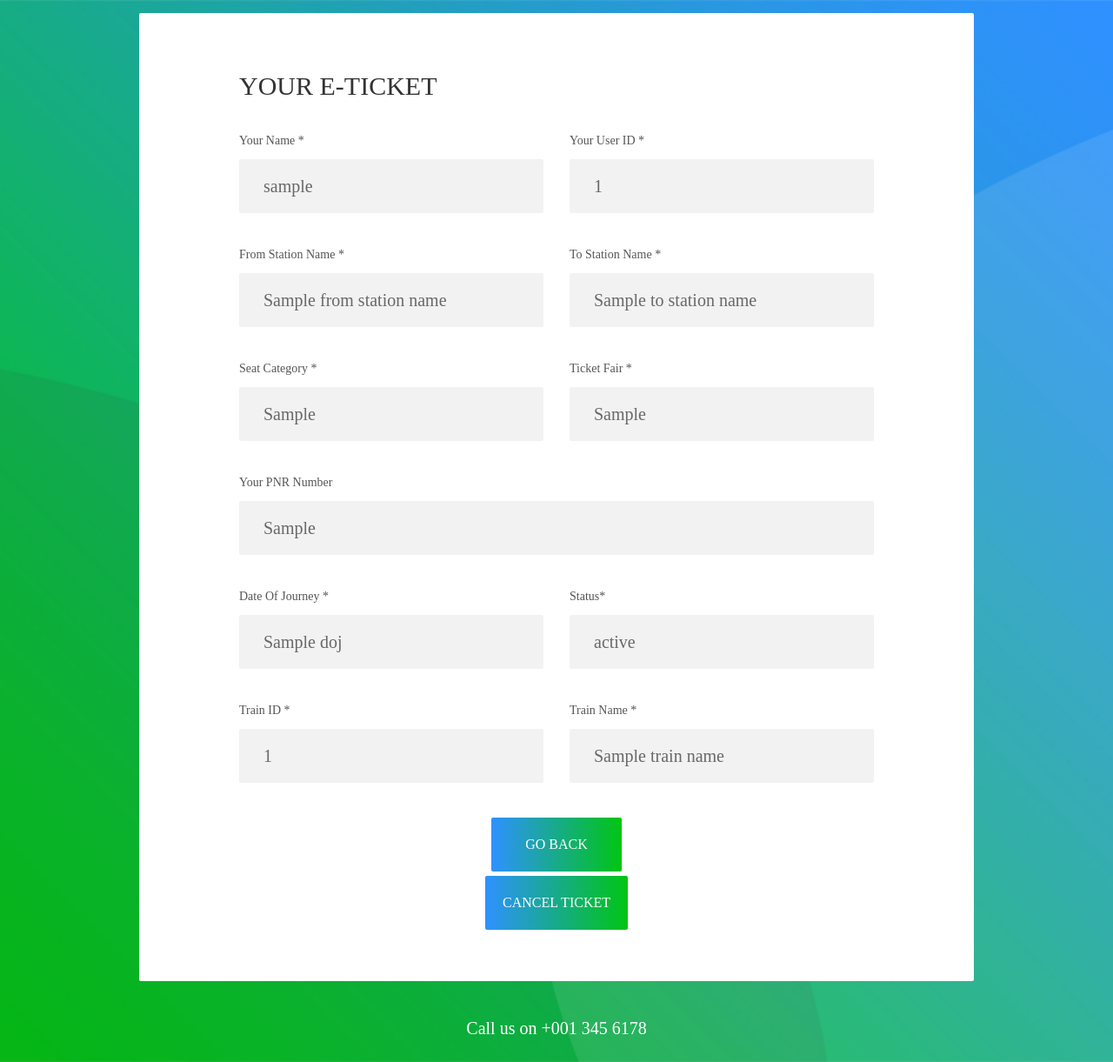
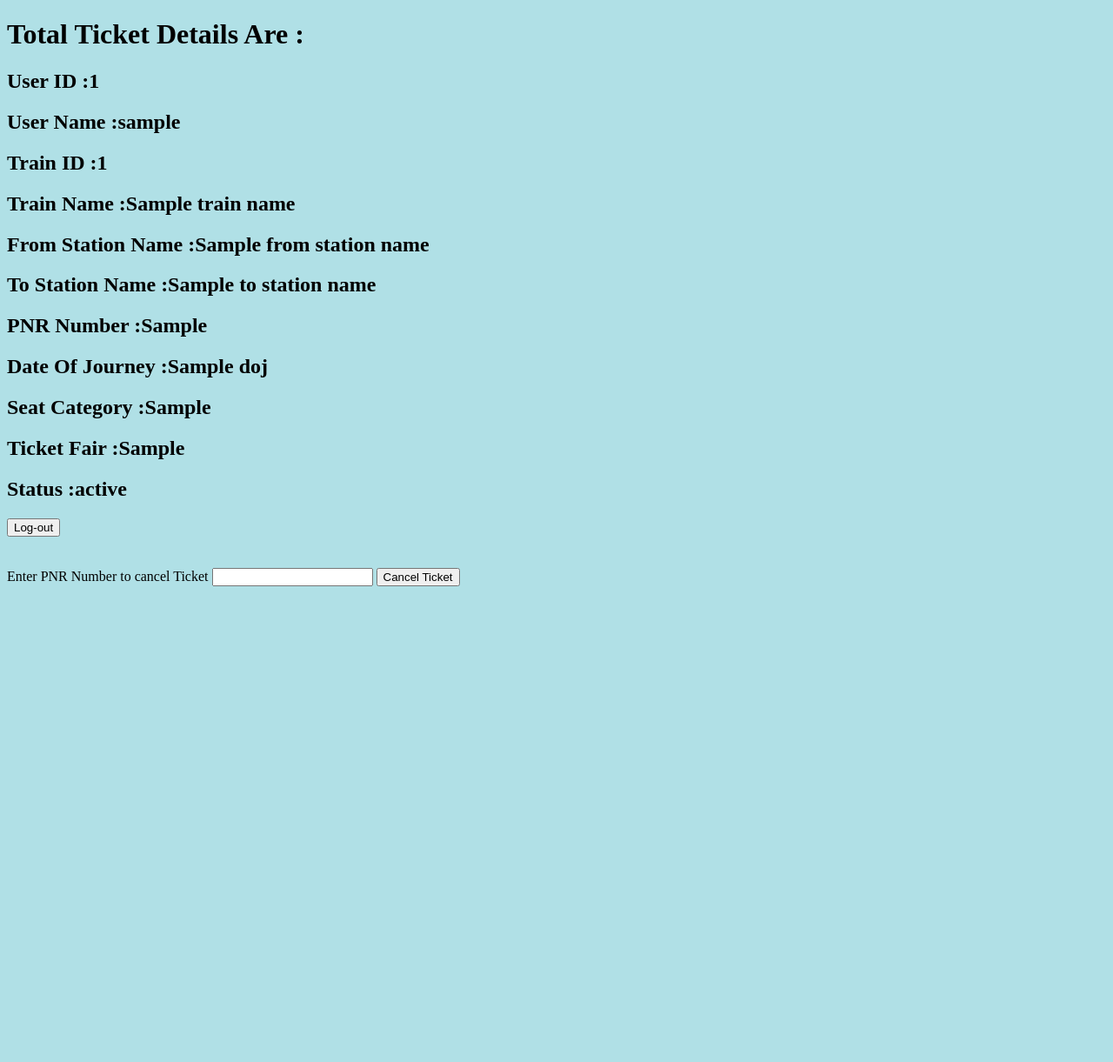
Before and after one commit to harshilmehta67/Railway-Management-System, a Flask app: template templates/user_eTicket.html in a window 1280 px wide. Shown: the whole page at 87% size. After the commit the page ends 674 px from the top, so only its background shows below. Run offline with Flask 2, Linux system fonts and the light colour scheme; the template is opened without the code that fills it: most values are stand-ins (such as "Sample title", 1, 10 or a date in 2020); some libraries are stand-ins or nearby versions; some web fonts are replaced.

Commit message:
ticket dipslay page

```diff
--- a/templates/user_eTicket.html
+++ b/templates/user_eTicket.html
@@ -1,144 +1,30 @@
 <!DOCTYPE html>
-<html lang="en">
-<head>
-	<title>Contact V11</title>
-	<meta charset="UTF-8">
-	<meta name="viewport" content="width=device-width, initial-scale=1">
-<!--===============================================================================================-->
-	<link rel="icon" type="image/png" href="images/icons/favicon.ico"/>
-<!--===============================================================================================-->
-	<link rel="stylesheet" type="text/css" href="vendor/bootstrap/css/bootstrap.min.css">
-<!--===============================================================================================-->
-	<link rel="stylesheet" type="text/css" href="fonts/font-awesome-4.7.0/css/font-awesome.min.css">
-<!--===============================================================================================-->
-	<link rel="stylesheet" type="text/css" href="fonts/Linearicons-Free-v1.0.0/icon-font.min.css">
-<!--===============================================================================================-->
-	<link rel="stylesheet" type="text/css" href="vendor/animate/animate.css">
-<!--===============================================================================================-->
-	<link rel="stylesheet" type="text/css" href="vendor/css-hamburgers/hamburgers.min.css">
-<!--===============================================================================================-->
-	<link rel="stylesheet" type="text/css" href="vendor/select2/select2.min.css">
-<!--===============================================================================================-->
-	<link rel="stylesheet" type="text/css" href="css/util.css">
-	<link rel="stylesheet" type="text/css" href="css/main.css">
-<!--===============================================================================================-->
-</head>
-<body>
+<html>
+<body style="background-color:powderblue;">
 
+<h1>Total Ticket Details Are :</h1>
+<h2>User ID                 :{{user_id}}</h2>
+<h2>User Name               :{{user_name}}</h2>
+<h2>Train ID                 :{{train_id}}</h2>
+<h2>Train Name               :{{train_name}}</h2>
+<h2>From Station Name                 :{{from_station_name}}</h2>
+<h2>To Station Name               :{{to_station_name}}</h2>
+<h2> PNR Number               :{{passenger_pnrno}}</h2>
+<h2> Date Of Journey               :{{doj}}</h2>
+<h2>Seat Category                 :{{seat_category}}</h2>
+<h2>Ticket Fair              :{{ticket_fair}}</h2>
+<h2> Status               :{{status}}</h2>
+<form action = "http://localhost:5000/user_bookTicket" method="POST" >
+		<input class="button1" value="Log-out" type="submit" />
+</form>
+<br>
+<br>
 
-	<div class="container-contact100" style="background-image: url('images/bg-01.jpg');">
-		<div class="wrap-contact100">
-			<form class="contact100-form validate-form">
-				<span class="contact100-form-title">
-					Your e-Ticket
-				</span>
-
-				<div class="wrap-input100 rs1-wrap-input100 validate-input" data-validate="Name is required">
-					<span class="label-input100"> Your Name *</span>
-					<input class="input100" type="text" name="user_name" value="{{user_name}}">
-				</div>
-
-				<div class="wrap-input100 rs1-wrap-input100 validate-input" data-validate = "Valid email is required: ex@abc.xyz">
-					<span class="label-input100"> Your User ID *</span>
-					<input class="input100" type="text" name="user_id" value="{{user_id}}"">
-				</div>
-
-				<div class="wrap-input100 rs1-wrap-input100 validate-input" data-validate="Name is required">
-					<span class="label-input100"> From Station Name *</span>
-					<input class="input100" type="text" name="from_station_name" value="{{from_station_name}}">
-				</div>
-
-				<div class="wrap-input100 rs1-wrap-input100 validate-input" data-validate = "Valid email is required: ex@abc.xyz">
-					<span class="label-input100"> To Station Name *</span>
-					<input class="input100" type="text" name="to_station_name" value="{{to_station_name}}">
-				</div>
-
-				<div class="wrap-input100 rs1-wrap-input100 validate-input" data-validate = "Valid email is required: ex@abc.xyz">
-					<span class="label-input100"> Seat Category *</span>
-					<input class="input100" type="text" name="seat_category" value="{{seat_category}}">
-				</div>
-
-				<div class="wrap-input100 rs1-wrap-input100 validate-input" data-validate = "Valid email is required: ex@abc.xyz">
-					<span class="label-input100"> Ticket Fair *</span>
-					<input class="input100" type="text" name="price" value="{{ticket_fair}}">
-				</div>
-
-				<div class="wrap-input100">
-					<span class="label-input100">Your PNR Number</span>
-					<input class="input100" type="text" name="pnr" value="{{passenger_pnrno}}">
-				</div>
-
-				<div class="wrap-input100 rs1-wrap-input100 validate-input" data-validate = "Valid email is required: ex@abc.xyz">
-					<span class="label-input100"> Date Of Journey *</span>
-					<input class="input100" type="text" name="doj" value="{{doj}}">
-				</div>
-
-
-				<div class="wrap-input100 rs1-wrap-input100 validate-input" data-validate = "Valid email is required: ex@abc.xyz">
-					<span class="label-input100"> Status*</span>
-					<input class="input100" type="text" name="status" value="{{status}}">
-				</div>
-
-
-				<div class="wrap-input100 rs1-wrap-input100 validate-input" data-validate = "Valid email is required: ex@abc.xyz">
-					<span class="label-input100"> Train ID *</span>
-					<input class="input100" type="text" name="train_name" value="{{train_id}}">
-				</div>
-
-				<div class="wrap-input100 rs1-wrap-input100 validate-input" data-validate = "Valid email is required: ex@abc.xyz">
-					<span class="label-input100"> Train Name *</span>
-					<input class="input100" type="text" name="train_name" value="{{train_name}}">
-				</div>
-
-
-				<div class="container-contact100-form-btn">
-					<div class="wrap-contact100-form-btn">
-						<div class="contact100-form-bgbtn"></div>
-						<button class="contact100-form-btn">
-							Go Back
-						</button>
-					</div>
-				</div>
-
-				<div class="container-contact100-form-btn">
-					<div class="wrap-contact100-form-btn">
-						<div class="contact100-form-bgbtn"></div>
-						<button class="contact100-form-btn">
-							Cancel Ticket
-						</button>
-					</div>
-				</div>
-			</form>
-		</div>
-
-		<span class="contact100-more">
-				Call us on +001 345 6178
-		</span>
-	</div>
-
-
-
-	<div id="dropDownSelect1"></div>
-
-<!--===============================================================================================-->
-	<script src="vendor/jquery/jquery-3.2.1.min.js"></script>
-<!--===============================================================================================-->
-	<script src="vendor/bootstrap/js/popper.js"></script>
-	<script src="vendor/bootstrap/js/bootstrap.min.js"></script>
-<!--===============================================================================================-->
-	<script src="vendor/select2/select2.min.js"></script>
-<!--===============================================================================================-->
-	<script src="js/main.js"></script>
-
-<!-- Global site tag (gtag.js) - Google Analytics -->
-<script async src="https://www.googletagmanager.com/gtag/js?id=UA-23581568-13"></script>
-<script>
-  window.dataLayer = window.dataLayer || [];
-  function gtag(){dataLayer.push(arguments);}
-  gtag('js', new Date());
-
-  gtag('config', 'UA-23581568-13');
-</script>
+<form action = "http://localhost:5000/user_bookTicket" method="POST" >
+	Enter PNR Number to cancel Ticket
+	<input type="text" name="pnr"  >
+	<input class="button1" value="Cancel Ticket" type="submit" />
+</form>
 
 </body>
 </html>
```
